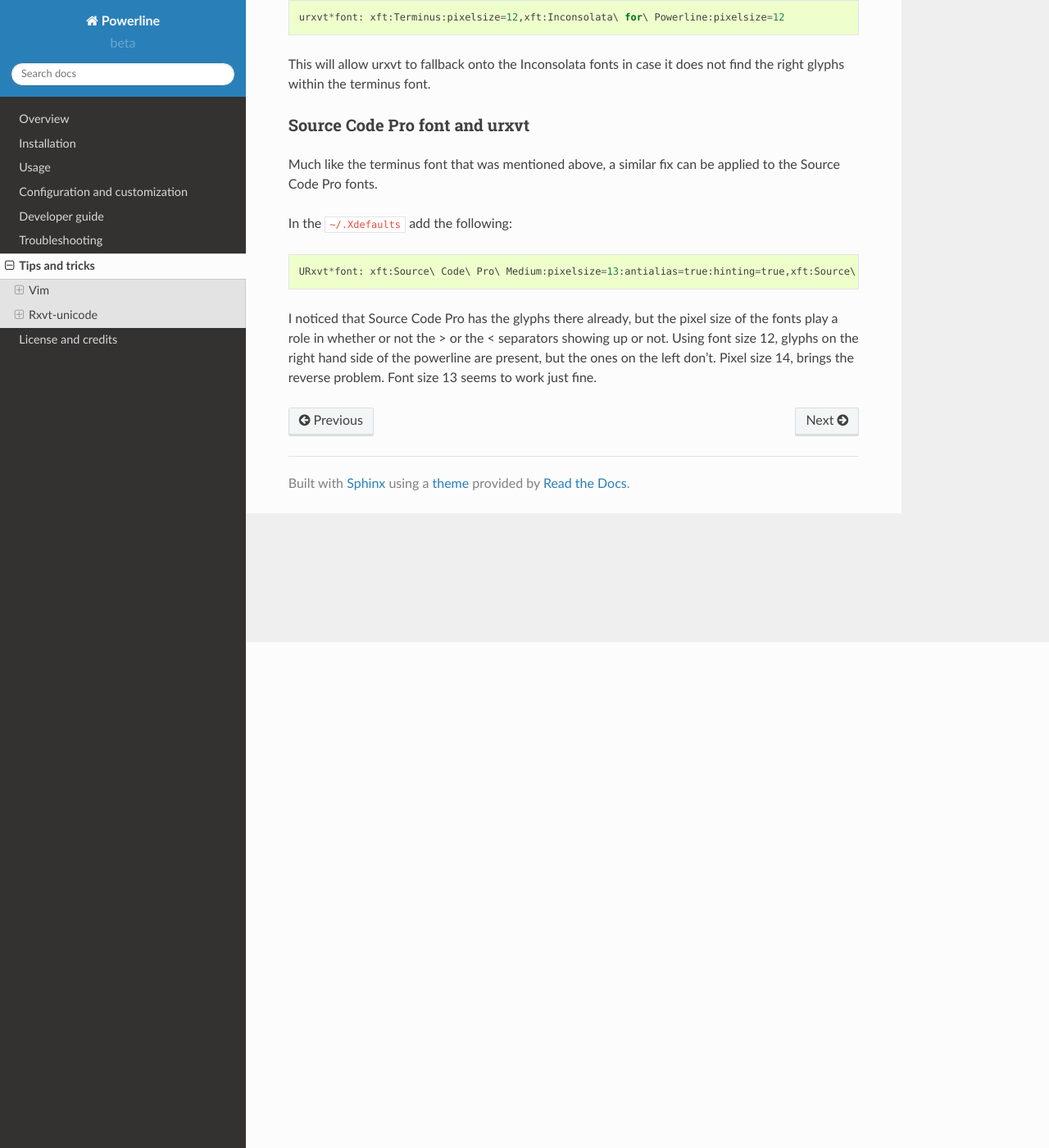
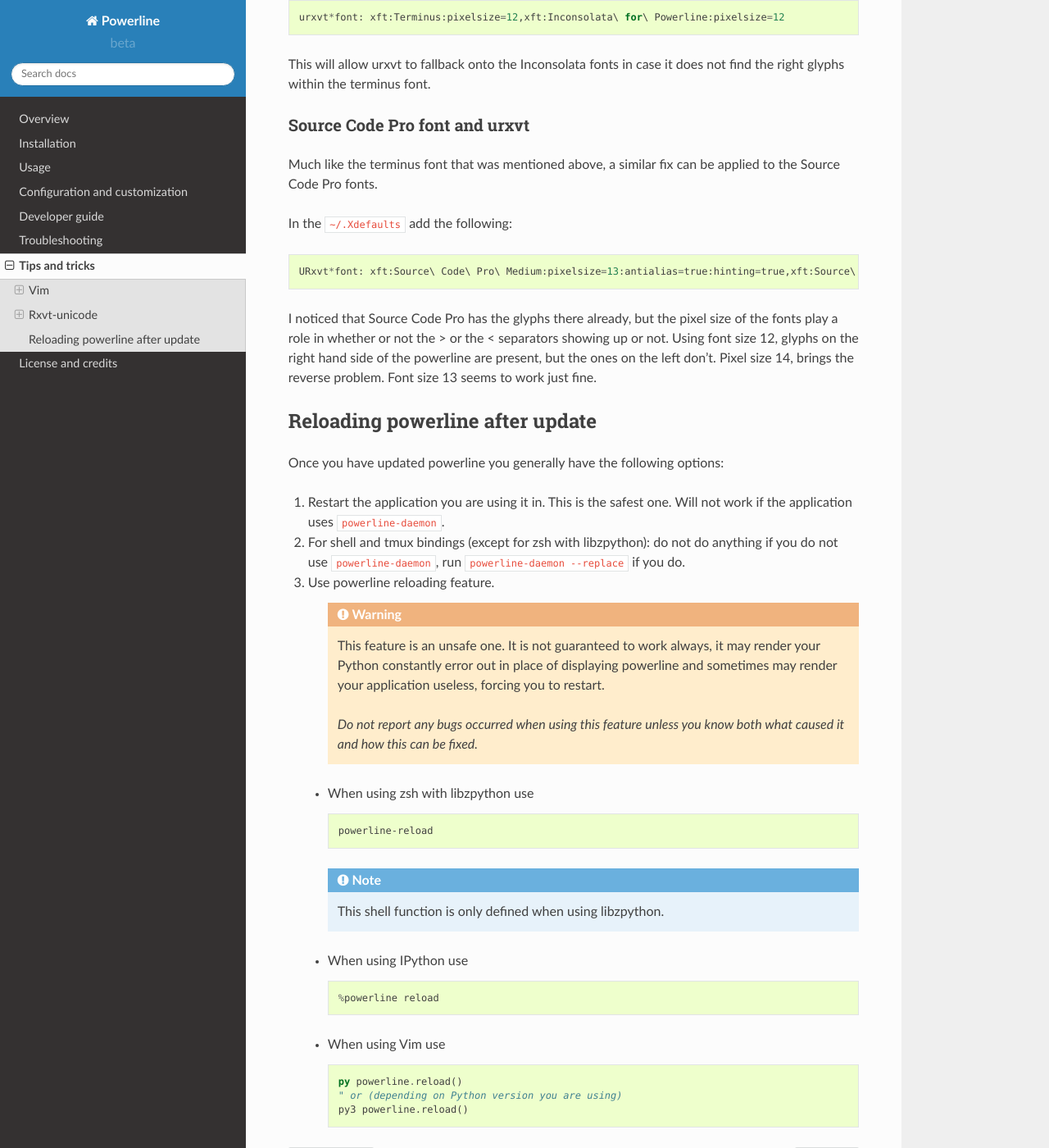
Before and after one commit to someyooyo/someyooyo, a Sphinx documentation site: the page built from docs/source/tips-and-tricks.rst, in a window 1280 px wide and 1400 px high, scrolled down 617 px. Shown: the whole window at 82% size. Built offline with Sphinx 7.4.7 and the Read the Docs theme 2.0.0, drawn with Linux system fonts in a browser that asks for light colours.

Commit message:
Update documentation

```diff
--- a/docs/source/develop/segments.rst
+++ b/docs/source/develop/segments.rst
@@ -52,6 +52,8 @@ Detailed description of used dictionary keys:
 ``contents``
     Text displayed by segment. Should be a ``unicode`` (Python2) or ``str``
     (Python3) instance.
+
+.. _dev-segments-draw_inner_divider:
 
 ``draw_hard_divider``, ``draw_soft_divider``, ``draw_inner_divider``
     Determines whether given divider should be drawn. All have the same meaning
--- a/docs/source/tips-and-tricks.rst
+++ b/docs/source/tips-and-tricks.rst
@@ -49,3 +49,46 @@ of the fonts play a role in whether or not the > or the < separators showing up
 or not. Using font size 12, glyphs on the right hand side of the powerline are
 present, but the ones on the left don't. Pixel size 14, brings the reverse
 problem. Font size 13 seems to work just fine.
+
+Reloading powerline after update
+================================
+
+Once you have updated powerline you generally have the following options:
+
+#. Restart the application you are using it in. This is the safest one. Will not
+   work if the application uses ``powerline-daemon``.
+#. For shell and tmux bindings (except for zsh with libzpython): do not do
+   anything if you do not use ``powerline-daemon``, run ``powerline-daemon
+   --replace`` if you do.
+#. Use powerline reloading feature.
+
+    .. warning::
+      This feature is an unsafe one. It is not guaranteed to work always, it may
+      render your Python constantly error out in place of displaying powerline
+      and sometimes may render your application useless, forcing you to
+      restart.
+
+      *Do not report any bugs occurred when using this feature unless you know
+      both what caused it and how this can be fixed.*
+
+   * When using zsh with libzpython use
+
+     .. code-block:: bash
+
+        powerline-reload
+
+     .. note:: This shell function is only defined when using libzpython.
+
+   * When using IPython use
+
+     ::
+
+        %powerline reload
+
+   * When using Vim use
+
+     .. code-block:: Vim
+
+        py powerline.reload()
+        " or (depending on Python version you are using)
+        py3 powerline.reload()
```
